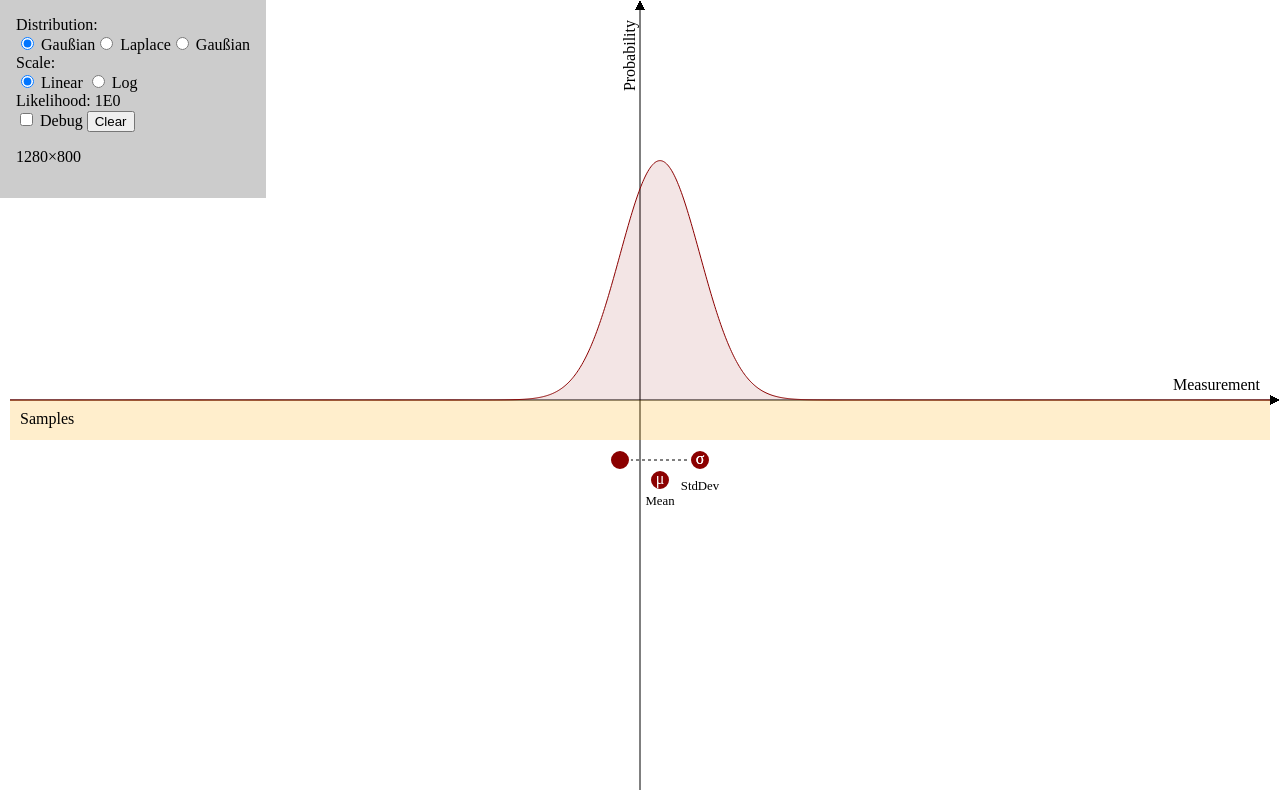
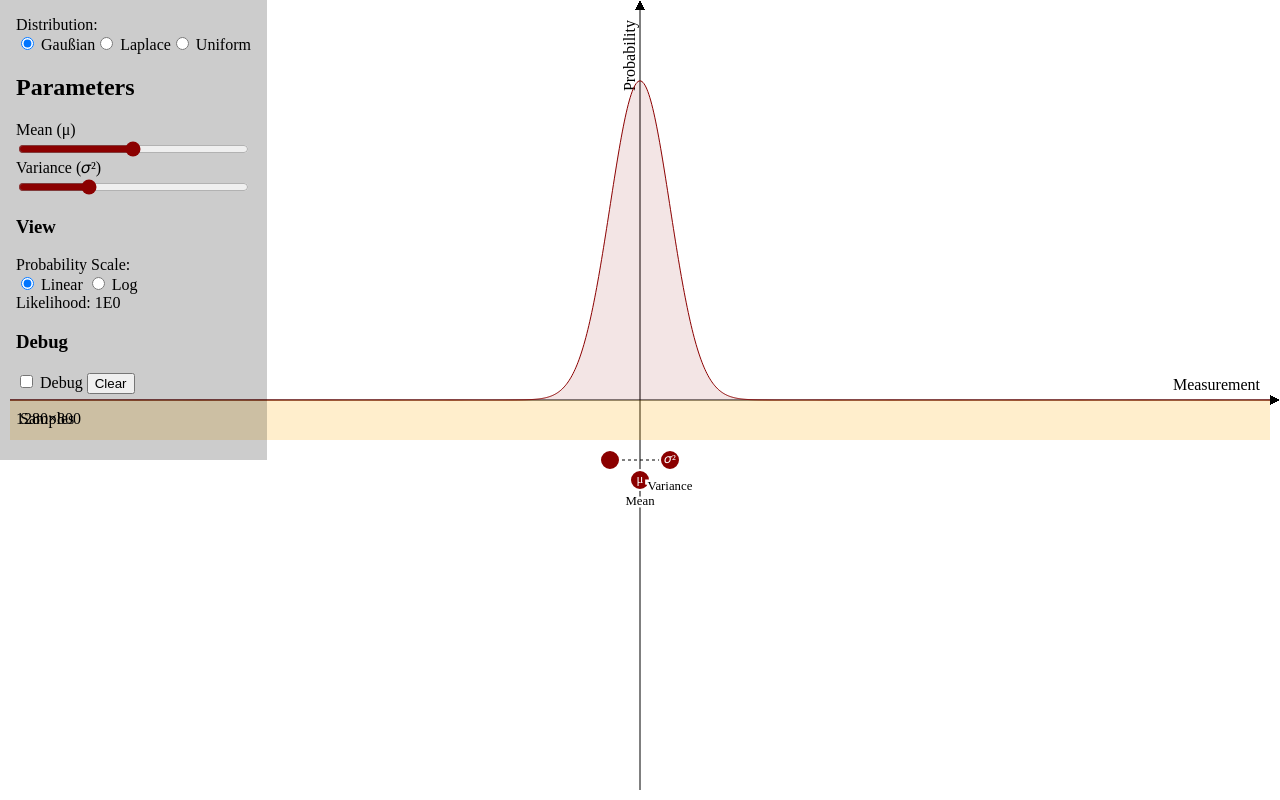
Before and after one commit to laszlokorte/posterior, a SvelteKit app: page / in a window 1280 px wide. Shown: the top 800 px of the page. Built offline with nearby package versions, Linux system fonts and the light colour scheme.

Commit message:
implement sliders for parameters

```diff
--- a/src/routes/+page.svelte
+++ b/src/routes/+page.svelte
@@ -10,15 +10,22 @@
 
     let reactiveVP = new ReactiveViewport()
 
+    const id = (x) => x
+    const squareDist2 = (m) => (x) => Math.pow(x-m, 2)
+
     let debug = $state(false)
-    let pressedMean = $state(false)
-    let pressedStdDev = $state(false)
-    let pressedStdDevMirror = $state(0)
+    let pressedParameter = $state(null)
     let distType = $state('gauss')
-    let mean = $state(20)
-    let stdDev = $state(40)
     let pressOffset = $state(0)
     let logScale = $state(false)
+
+    let parameterValues = $state({
+        mean: 0,
+        scale: 30,
+        variance: 900,
+        min: -100,
+        max: 100,
+    })
 
     let samples = $state([])
     let sampleColors = $state([
@@ -27,7 +34,7 @@
         '#00ffff','#0000ff','#ff00ff','#1e90ff',
         '#fa8071'])
 
-    let likelihood = $derived(samples.reduce((acc, {x}) => acc*currentPdf(x, mean, stdDev), 1))
+    let likelihood = $derived(samples.reduce((acc, {x}) => acc*currentPdf(x, parameterValues), 1))
     let logLikelihood = $derived(Math.log(likelihood))
 
     function addSample({x}) {
@@ -41,45 +48,132 @@
         samples.length = 0
     }
 
-    function pressMean(local, evt, vp) {
-        pressedMean = true
-        pressOffset = local.x - mean
+    function pressParameter(local, evt, vp, param) {
+        pressedParameter = param
 
-        evt.currentTarget.setPointerCapture(evt.pointerId);
-    }
-
-    function pressStdDev(local, evt, vp, mirror) {
-        pressedStdDev = true
-        pressedStdDevMirror = mirror
-        pressOffset = local.x - mirror*stdDev
+        pressOffset = (local.x - (parameterValues[param] ?? parameters[param].default))
 
         evt.currentTarget.setPointerCapture(evt.pointerId);
     }
 
     function move(local, evt, vp) {
-        if(pressedMean) {
-            mean = vp.clampVisibleX(local.x - pressOffset)
-        } else if(pressedStdDev) {
-            stdDev = Math.max(0, pressedStdDevMirror*vp.clampVisibleX(local.x - pressOffset))
+        if(pressedParameter !== null) {
+            parameterValues[pressedParameter] = parameters[pressedParameter].clampProject(parameterValues, local.x)
         }
     }
 
     function release(local, evt, vp) {
-        pressedMean = false
-        pressedStdDev = false
-        pressedStdDevMirror = 0
+        pressedParameter = null
+    }
+
+    const parameters = {
+        mean: {
+            default: 0,
+            handles: [meanHandle],
+            clampProject(all, newVal) {
+                return newVal
+            },
+            symbol: 'μ',
+            name: 'Mean',
+            slider: {
+                min: -500,
+                max: 500,
+                project(all, v) {
+                    return Math.max(this.min, Math.min(this.max, v))
+                },
+                unproject(v) {
+                    return v
+                }
+            }
+        },
+        variance: {
+            default: 10,
+            clampProject(all, newVal) {
+                return Math.pow(newVal-all.mean, 2)
+            },
+            handles: [varianceHandle],
+            symbol: '𝜎²',
+            name: 'Variance',
+            slider: {
+                min: 1,
+                max: 100,
+                project(all, v) {
+                    return Math.pow(Math.max(this.min, Math.min(this.max, v)), 2)
+                },
+                unproject(v) {
+                    return Math.sqrt(v)
+                }
+            }
+        },
+        scale: {
+            default: 1,
+            clampProject(all, newVal) {
+                return Math.abs(newVal-all.mean)
+            },
+            handles: [scaleHandle],
+            symbol: 's',
+            name: 'Scale',
+            slider: {
+                min: 0,
+                max: 500,
+                project(all, v) {
+                    return Math.max(this.min, Math.min(this.max, v))
+                },
+                unproject(v) {
+                    return v
+                }
+            }
+        },
+        min: {
+            default: -1,
+            clampProject(all, newVal) {
+                return Math.min(all.max, newVal)
+            },
+            handles: [minMaxHandle],
+            symbol: 'a',
+            name: 'Min',
+            slider: {
+                min: -500,
+                max: 500,
+                project(all, v) {
+                    return Math.max(this.min, Math.min(this.max, Math.min(all.max, v)))
+                },
+                unproject(v) {
+                    return v
+                }
+            },
+        },
+        max: {
+            default: 1,
+            clampProject(all, newVal) {
+                return Math.max(all.min, newVal)
+            },
+            handles: [minMaxHandle],
+            symbol: 'b',
+            name: 'Max',
+            slider: {
+                min: -500,
+                max: 500,
+                project(all, v) {
+                    return Math.max(this.min, Math.min(this.max, Math.max(all.min, v)))
+                },
+                unproject(v) {
+                    return v
+                }
+            },
+        },
     }
 
     const distributions = {
         gauss: {
-            pdf(x, m, std) {
-                return Math.exp(-0.5*Math.pow((x-m)/std,2))/std/Math.sqrt(2*Math.PI)
+            pdf(x, {mean,variance}) {
+                return Math.exp(-0.5*Math.pow(x-mean,2)/variance)/Math.sqrt(2*Math.PI*variance)
             },
-            logPdf(x, m, std) {
-                return -0.5*Math.pow((x-m)/std,2)/8000 - Math.log(std*Math.sqrt(2*Math.PI))/8000
+            logPdf(x, {mean,variance}) {
+                return -0.5*Math.pow(x-mean,2)/variance/8000 - Math.log(Math.sqrt(2*Math.PI*variance))/8000
             },
             get parameters () {
-                return ['mean','stdDev']
+                return ['mean','variance']
             },
             get name () {
                 return "Gaußian"
@@ -89,14 +183,14 @@
             }
         },
         laplace: {
-            pdf(x, m, std) {
-                return Math.exp(-Math.abs((x-m)/std))/std/2
+            pdf(x, {mean,scale}) {
+                return Math.exp(-Math.abs((x-mean)/scale))/scale/2
             },
-                logPdf(x, m, std) {
-                return -Math.abs((x-m)/std)/8000 - Math.log(std*2)/8000
+                logPdf(x, {mean,scale}) {
+                return -Math.abs((x-mean)/scale)/8000 - Math.log(scale*2)/8000
             },
             get parameters () {
-                return ['mean','stdDev']
+                return ['mean','scale']
             },
             get name () {
                 return "Laplace"
@@ -106,17 +200,17 @@
             }
         },
         uniform: {
-            pdf(x, m, std) {
-                return Math.abs(x-m) < std ? 0.5/std : 0
+            pdf(x, {min,max}) {
+                return x>=min && x<=max ? 0.5/(max-min) : 0
             },
-            logPdf(x, m, std) {
-                return Math.abs(x-m) < std ? Math.log(0.5/std)/8000 : -10000
+            logPdf(x, {min,max}) {
+                return x>=min && x<=max ? Math.log(0.5/(max-min))/8000 : -10000
             },
             get parameters () {
-                return ['mean','stdDev']
+                return ['min','max']
             },
             get name () {
-                return "Gaußian"
+                return "Uniform"
             },
             get color() {
                 return 'darkblue'
@@ -124,7 +218,16 @@
         }
     }
     let currentDistribution = $derived(distributions[distType])
+    let currentParameters = $derived(distributions[distType].parameters)
     let currentPdf = $derived(logScale ? distributions[distType].logPdf : distributions[distType].pdf)
+
+    function updateSlider(paramName) {
+        return (evt) => {
+            const newVal = parameters[paramName].slider.project(parameterValues, evt.currentTarget.value);
+            evt.currentTarget.value = newVal
+            parameterValues[paramName] = newVal
+        }
+    }
 </script>
 
 <style>
@@ -208,6 +311,70 @@
     }
 </style>
 
+{#snippet meanHandle(viewBox, paramName, mean)}
+    {@const adapter = viewBox.svgAdapter}
+    <g>
+        <circle class="handle" onpointermove={adapter.delegate(move)} onpointerup={adapter.delegate(release)} onpointerdown={adapter.delegate(pressParameter, paramName)} class:state-active={pressedParameter==paramName} fill={currentDistribution.color} cursor="move" cx={mean} cy={80} r="10"></circle>
+        <text font-size="0.8em" class="label-text" x={mean} y={80} dominant-baseline="middle" text-anchor="middle" fill="#ffffff">{parameters[paramName].symbol}</text>
+        <text font-size="0.8em" class="label-text" x={mean} y={105} text-anchor="middle" stroke="white" stroke-width="5" paint-order="stroke">{parameters[paramName].name}</text>
+    </g>
+{/snippet}
+
+{#snippet varianceHandle(viewBox, paramName, variance, otherParams)}
+    {@const adapter = viewBox.svgAdapter}
+    <line stroke-dasharray="3 3" stroke-dashoffset={-Math.sqrt(variance)} stroke="black" x1={otherParams.mean-Math.sqrt(variance)} x2={otherParams.mean+Math.sqrt(variance)} y1={60} y2={60} />
+    <g>
+        <circle class="handle" onpointermove={adapter.delegate(move)} onpointerup={adapter.delegate(release)} onpointerdown={adapter.delegate(pressParameter, paramName)} class:state-active={pressedParameter==paramName} fill={currentDistribution.color} cursor="move" cx={otherParams.mean - Math.sqrt(variance)} cy={60} r="10"></circle>
+    </g>
+    <g>
+        <circle class="handle" onpointermove={adapter.delegate(move)} onpointerup={adapter.delegate(release)} onpointerdown={adapter.delegate(pressParameter, paramName)} class:state-active={pressedParameter==paramName} fill={currentDistribution.color} cursor="move" cx={otherParams.mean + Math.sqrt(variance)} cy={60} r="10"></circle>
+        <text font-size="0.8em" class="label-text" x={otherParams.mean+Math.sqrt(variance)} y={60} dominant-baseline="middle" text-anchor="middle" fill="#ffffff">{parameters[paramName].symbol}</text>
+        <text font-size="0.8em" class="label-text" x={otherParams.mean+Math.sqrt(variance)} y={90} text-anchor="middle" stroke="white" stroke-width="5" paint-order="stroke">{parameters[paramName].name}</text>
+    </g>
+{/snippet}
+
+{#snippet scaleHandle(viewBox, paramName, variance, otherParams)}
+    {@const adapter = viewBox.svgAdapter}
+    <line stroke-dasharray="3 3" stroke-dashoffset={-(variance)} stroke="black" x1={otherParams.mean-(variance)} x2={otherParams.mean+(variance)} y1={60} y2={60} />
+    <g>
+        <circle class="handle" onpointermove={adapter.delegate(move)} onpointerup={adapter.delegate(release)} onpointerdown={adapter.delegate(pressParameter, paramName)} class:state-active={pressedParameter==paramName} fill={currentDistribution.color} cursor="move" cx={otherParams.mean - (variance)} cy={60} r="10"></circle>
+    </g>
+    <g>
+        <circle class="handle" onpointermove={adapter.delegate(move)} onpointerup={adapter.delegate(release)} onpointerdown={adapter.delegate(pressParameter, paramName)} class:state-active={pressedParameter==paramName} fill={currentDistribution.color} cursor="move" cx={otherParams.mean + (variance)} cy={60} r="10"></circle>
+        <text font-size="0.8em" class="label-text" x={otherParams.mean+(variance)} y={60} dominant-baseline="middle" text-anchor="middle" fill="#ffffff">{parameters[paramName].symbol}</text>
+        <text font-size="0.8em" class="label-text" x={otherParams.mean+(variance)} y={90} text-anchor="middle" stroke="white" stroke-width="5" paint-order="stroke">{parameters[paramName].name}</text>
+    </g>
+{/snippet}
+
+{#snippet minMaxHandle(viewBox, paramName, mean)}
+    {@const adapter = viewBox.svgAdapter}
+    <g>
+        <circle class="handle" onpointermove={adapter.delegate(move)} onpointerup={adapter.delegate(release)} onpointerdown={adapter.delegate(pressParameter, paramName)} class:state-active={pressedParameter==paramName} fill={currentDistribution.color} cursor="move" cx={mean} cy={80} r="10"></circle>
+        <text font-size="0.8em" class="label-text" x={mean} y={80} dominant-baseline="middle" text-anchor="middle" fill="#ffffff">{parameters[paramName].symbol}</text>
+        <text font-size="0.8em" class="label-text" x={mean} y={105} text-anchor="middle" stroke="white" stroke-width="5" paint-order="stroke">{parameters[paramName].name}</text>
+    </g>
+{/snippet}
+
+{#snippet foo()}
+
+
+    <line stroke-dasharray="3 3" stroke-dashoffset={-stdDev} stroke="black" x1={mean-stdDev} x2={mean+stdDev} y1={60} y2={60} />
+
+    <g>
+        <circle class="handle" onpointermove={adapter.delegate(move)} onpointerup={adapter.delegate(release)} onpointerdown={adapter.delegate(pressMean)} class:state-active={pressedMean} fill={currentDistribution.color} cursor="move" cx={mean} cy={80} r="10"></circle>
+        <text class="label-text" x={mean} y={80} dominant-baseline="middle" text-anchor="middle" fill="#ffffff">&mu;</text>
+        <text font-size="0.8em" class="label-text" x={mean} y={105} text-anchor="middle" stroke="white" stroke-width="5" paint-order="stroke">Mean</text>
+    </g>
+    <g>
+        <circle class="handle" onpointermove={adapter.delegate(move)} onpointerup={adapter.delegate(release)} onpointerdown={adapter.delegate(pressStdDev, -1)} class:state-active={pressedStdDev} fill={currentDistribution.color} cursor="move" cx={mean - stdDev} cy={60} r="10"></circle>
+    </g>
+    <g>
+        <circle class="handle" onpointermove={adapter.delegate(move)} onpointerup={adapter.delegate(release)} onpointerdown={adapter.delegate(pressStdDev, 1)} class:state-active={pressedStdDev} fill={currentDistribution.color} cursor="move" cx={mean + stdDev} cy={60} r="10"></circle>
+        <text class="label-text" x={mean+stdDev} y={60} dominant-baseline="middle" text-anchor="middle" fill="#ffffff">&sigma;</text>
+        <text font-size="0.8em" class="label-text" x={mean+stdDev} y={90} text-anchor="middle" stroke="white" stroke-width="5" paint-order="stroke">StdDev</text>
+    </g>
+{/snippet}
+
 <div class="grid">
     <div class="hud">
         <div class="ontop">
@@ -218,8 +385,19 @@
                         <label><input type="radio" value={c} bind:group={distType} /> {d.name}</label>
                     {/each}
                 </div>
+
+                <h2>Parameters</h2>
+                {#each currentParameters as param(param)}
+                     <div style="display: grid;">
+                        <label for="">{parameters[param].name} ({parameters[param].symbol})</label>
+                        <input style:accent-color={currentDistribution.color} type="range" oninput={updateSlider(param)} value={parameters[param].slider.unproject(parameterValues[param])} min={parameters[param].slider.min} max={parameters[param].slider.max} />
+                     </div>
+                {/each}
+
+                <h3>View</h3>
+
                 <div>
-                    Scale:<br>
+                    Probability Scale:<br>
                     <label><input type="radio" value={false} bind:group={logScale} /> Linear</label>
                     <label><input type="radio" value={true} bind:group={logScale} /> Log</label>
                 </div>
@@ -228,6 +406,7 @@
                     Likelihood: {logScale ? decimalFormat.format(logLikelihood) : decimalFormat.format(likelihood)}
                 </div>
 
+                <h3>Debug</h3>
                 <div>
                     <label><input type="checkbox" bind:checked={debug}> Debug</label>
                     <button onclick={clearSamples}>Clear</button>
@@ -244,7 +423,6 @@
                     {@const adapter = viewport.svgAdapter}
                     {@const yScale = -adapter.visibleHeight*30}
                     {@const axisPadding = 10}
-                    {@const std = Math.max(1, stdDev)}
 
                     <g pointer-events="all">
                         <rect x={adapter.visibleMin.x} y={adapter.visibleMin.y} width={adapter.visibleWidth} height={adapter.visibleHeight}  fill="white"></rect>
@@ -280,8 +458,8 @@
                         <path class="axis-arrowhead" d="M0,{adapter.visibleMin.y}l-5,10h10z" fill="black" />
                     </g>
                     <g>
-                        <polyline class="plot-area" fill-opacity="0.1" fill={currentDistribution.color} stroke="none" stroke-width="2" points={`${adapter.visibleMin.x+axisPadding},0,`+join(",", map(adapter.linspaceX(axisPadding), x => `${x},${yScale*currentPdf(x,mean,std)}`))+`,${adapter.visibleMax.x-axisPadding},0`} />
-                        <polyline class="plot-line" fill="none" stroke={currentDistribution.color} stroke-width="2" points={join(",", map(adapter.linspaceX(axisPadding), x => `${x},${yScale*currentPdf(x,mean,std)}`))} />
+                        <polyline class="plot-area" fill-opacity="0.1" fill={currentDistribution.color} stroke="none" stroke-width="2" points={`${adapter.visibleMin.x+axisPadding},0,`+join(",", map(adapter.linspaceX(axisPadding), x => `${x},${yScale*currentPdf(x,parameterValues)}`))+`,${adapter.visibleMax.x-axisPadding},0`} />
+                        <polyline class="plot-line" fill="none" stroke={currentDistribution.color} stroke-width="2" points={join(",", map(adapter.linspaceX(axisPadding), x => `${x},${yScale*currentPdf(x,parameterValues)}`))} />
                     </g>
                     <g>
                         <rect cursor="copy" fill-opacity="0.2" fill="#ffaa00" x={adapter.visibleMin.x+axisPadding} y={0}  width={adapter.visibleWidth-2*axisPadding} height={40} onpointerdown={adapter.delegate(addSample)} />
@@ -290,42 +468,19 @@
                     <g pointer-events="none">
                         {#each samples as {x,color}}
                         <circle cx={x} cy={20} r="5" fill={color}></circle>
-                        <circle cx={x} cy={yScale*currentPdf(x, mean, std)} r="2" fill={color}></circle>
-                        <line x1={x} y1={0} x2={x} y2={yScale*currentPdf(x, mean, std)} stroke={color}></line>
+                        <circle cx={x} cy={yScale*currentPdf(x, parameterValues)} r="2" fill={color}></circle>
+                        <line x1={x} y1={0} x2={x} y2={yScale*currentPdf(x, parameterValues)} stroke={color}></line>
                         {/each}
                     </g>
-                    <line stroke-dasharray="3 3" stroke-dashoffset={-stdDev} stroke="black" x1={mean-stdDev} x2={mean+stdDev} y1={60} y2={60} />
 
-                    <g>
-                        <circle class="handle" onpointermove={adapter.delegate(move)} onpointerup={adapter.delegate(release)} onpointerdown={adapter.delegate(pressMean)} class:state-active={pressedMean} fill={currentDistribution.color} cursor="move" cx={mean} cy={80} r="10"></circle>
-                        <text class="label-text" x={mean} y={80} dominant-baseline="middle" text-anchor="middle" fill="#ffffff">&mu;</text>
-                        <text font-size="0.8em" class="label-text" x={mean} y={105} text-anchor="middle" stroke="white" stroke-width="5" paint-order="stroke">Mean</text>
-                    </g>
-                    <g>
-                        <circle class="handle" onpointermove={adapter.delegate(move)} onpointerup={adapter.delegate(release)} onpointerdown={adapter.delegate(pressStdDev, 1)} class:state-active={pressedStdDev} fill={currentDistribution.color} cursor="move" cx={mean + stdDev} cy={60} r="10"></circle>
-                        <text class="label-text" x={mean+stdDev} y={60} dominant-baseline="middle" text-anchor="middle" fill="#ffffff">&sigma;</text>
-                        <text font-size="0.8em" class="label-text" x={mean+stdDev} y={90} text-anchor="middle" stroke="white" stroke-width="5" paint-order="stroke">StdDev</text>
-                    </g>
-                    <g>
-                        <circle class="handle" onpointermove={adapter.delegate(move)} onpointerup={adapter.delegate(release)} onpointerdown={adapter.delegate(pressStdDev, -1)} class:state-active={pressedStdDev} fill={currentDistribution.color} cursor="move" cx={mean - stdDev} cy={60} r="10"></circle>
-                        <text class="label-text" x={mean+stdDev} y={60} dominant-baseline="middle" text-anchor="middle" fill="#ffffff">&sigma;</text>
-                    </g>
+
+                    {#each currentParameters as param}
+                        {#each parameters[param].handles as h}
+                            {@render h(viewport, param, parameterValues[param], parameterValues)}
+                        {/each}
+                    {/each}
                 {/if}
             {/snippet}
         </Canvas>
     </div>
-
-    <Canvas preserveAspectRatio="xMidYMid meet" viewBox="-1000 -300 2000 600">
-        {#snippet children(viewport, ready)}
-        {@const adapter = viewport.svgAdapter}
-        <circle onpointermove={adapter.delegate(move)} onpointerup={adapter.delegate(release)} onpointerdown={adapter.delegate(pressMean)}  fill="purple" cursor="move" cx={mean} cy={stdDev} r="20"></circle>
-        {/snippet}
-    </Canvas>
-
-    <Canvas preserveAspectRatio="xMidYMin slice" viewBox="-100 -300 200 600">
-        {#snippet children(viewport, ready)}
-        {@const adapter = viewport.svgAdapter}
-        <circle onpointermove={adapter.delegate(move)} onpointerup={adapter.delegate(release)} onpointerdown={adapter.delegate(pressMean)}  fill="purple" cursor="move" cx={mean} cy={stdDev} r="20"></circle>
-        {/snippet}
-    </Canvas>
 </div>
```
